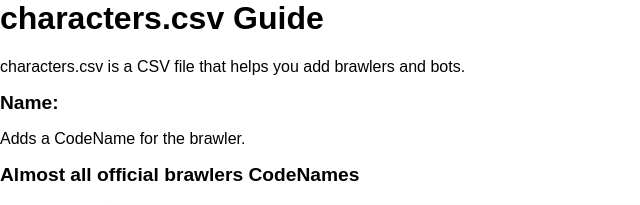
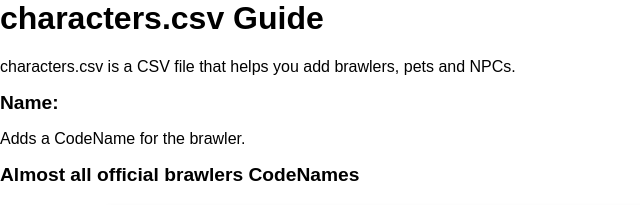
Before and after one commit to lunarqwx/bsm-and-bsre-tutorials, a plain HTML site: page characters.csv/index.html in a window 1280 px wide. Shown: the top 205 px of the page, 0-640 px from the left. Drawn offline with Linux system fonts and the light colour scheme.

Commit message:
Update index.html

```diff
--- a/characters.csv/index.html
+++ b/characters.csv/index.html
@@ -9,7 +9,7 @@
     </head>
     <body>
         <h1>characters.csv Guide</h1>
-        <p>characters.csv is a CSV file that helps you add brawlers and bots.</p>
+        <p>characters.csv is a CSV file that helps you add brawlers, pets and NPCs.</p>
         <span class="thick-font">Name:</span><p>Adds a CodeName for the brawler.</p>
         <span class="thick-font">Almost all official brawlers CodeNames</span>
         <pre class="hacc-box">ShotgunGirl = Shelly
```
